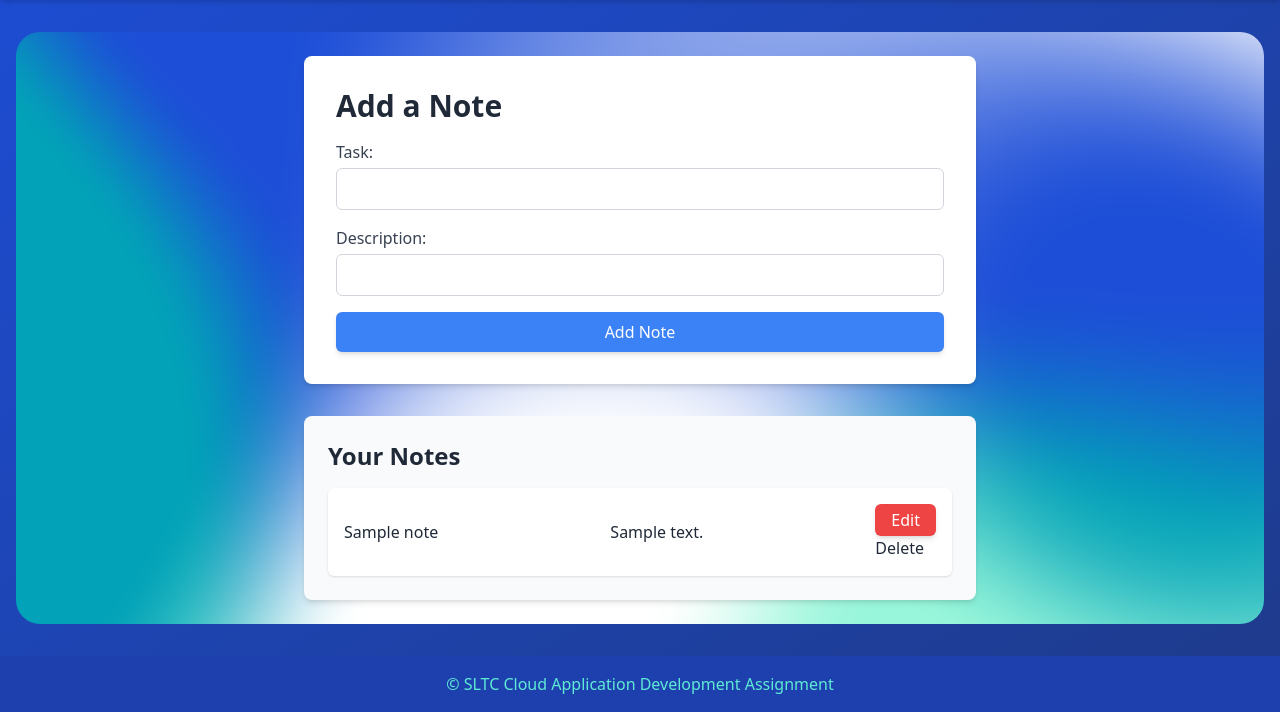
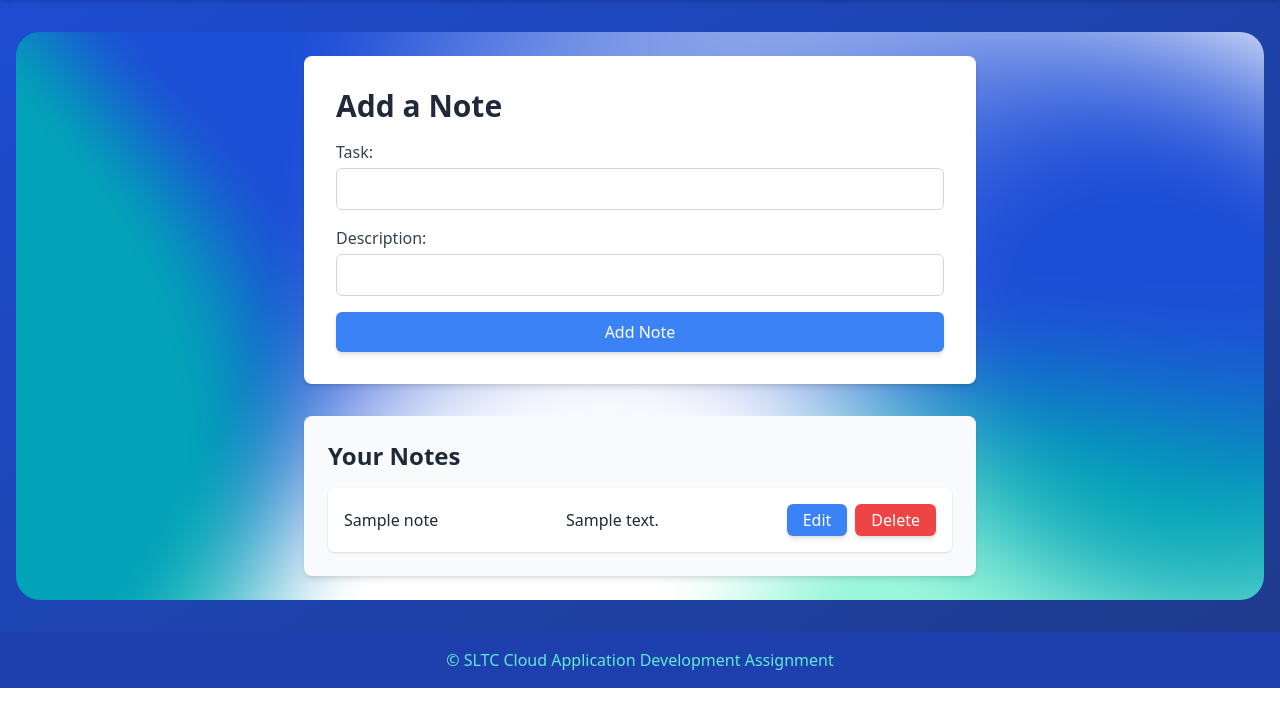
Before and after one commit to NimsaraPeiris/flask-notes-app, a Flask app: page / in a window 1280 px wide. Shown: the part 136-848 px from the top of the page. After the commit the page ends 824 px from the top, so only its background shows below. Run offline with Flask 3, Linux system fonts and the light colour scheme; the visitor is signed in with stand-in values (Sample User, id 1); tables that the repository leaves empty hold one stand-in row (values such as "Sample post").

Commit message:
add styles to edit & delete buttons

```diff
--- a/templates/dashboard.html
+++ b/templates/dashboard.html
@@ -27,15 +27,15 @@
             <li class="flex items-center justify-between p-4 bg-white rounded-md shadow">
                 <div class="font-medium text-gray-800 note-content"> {{ note[1] }} </div>
                 <div class="font-medium text-gray-800 note-content"> {{ note[2] }} </div>
-                <div class="note-actions">
+                <div class="flex space-x-2 note-actions">
+                    <!-- edit button  -->
                     <form method="POST" action="{{url_for('edit_note', note_id=note[0])}}" >
-                    <button type="submit" class="px-4 py-1 text-white transition bg-red-500 rounded-md shadow-md hover:bg-red-600">Edit<button>
+                    <button type="submit" class="px-4 py-1 text-white transition bg-blue-500 rounded-md shadow-md hover:bg-blue-600">Edit<button>
                     </form>
-                <div class="note-actions">
+                    <!-- delete button  -->
                     <form method="POST" action="{{ url_for('delete_note', note_id=note[0]) }}">
-                        <button type="submit">Delete</button>
+                    <button type="submit" class="px-4 py-1 text-white transition bg-red-500 rounded-md shadow-md hover:bg-red-600">Delete</button>
                     </form>
-                </div>
                 </div>
             </li>
         {% else %}
```
